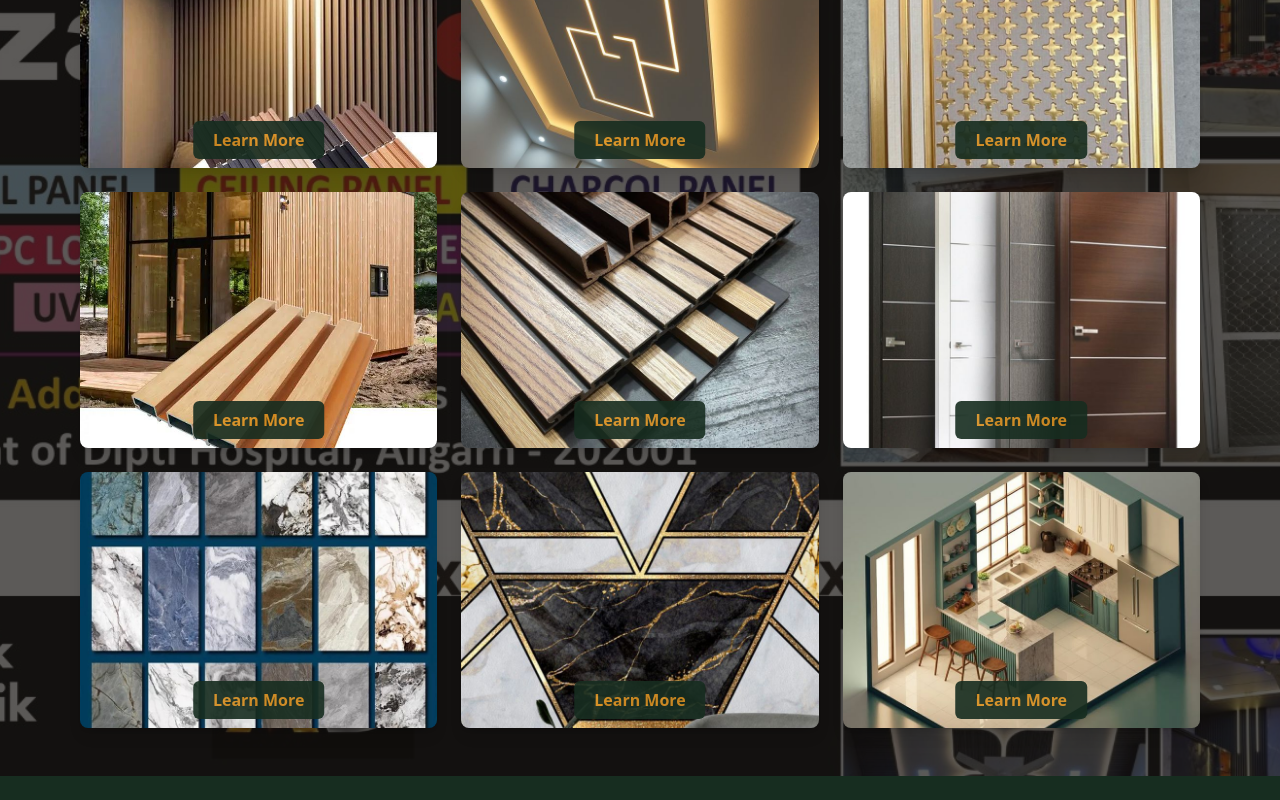
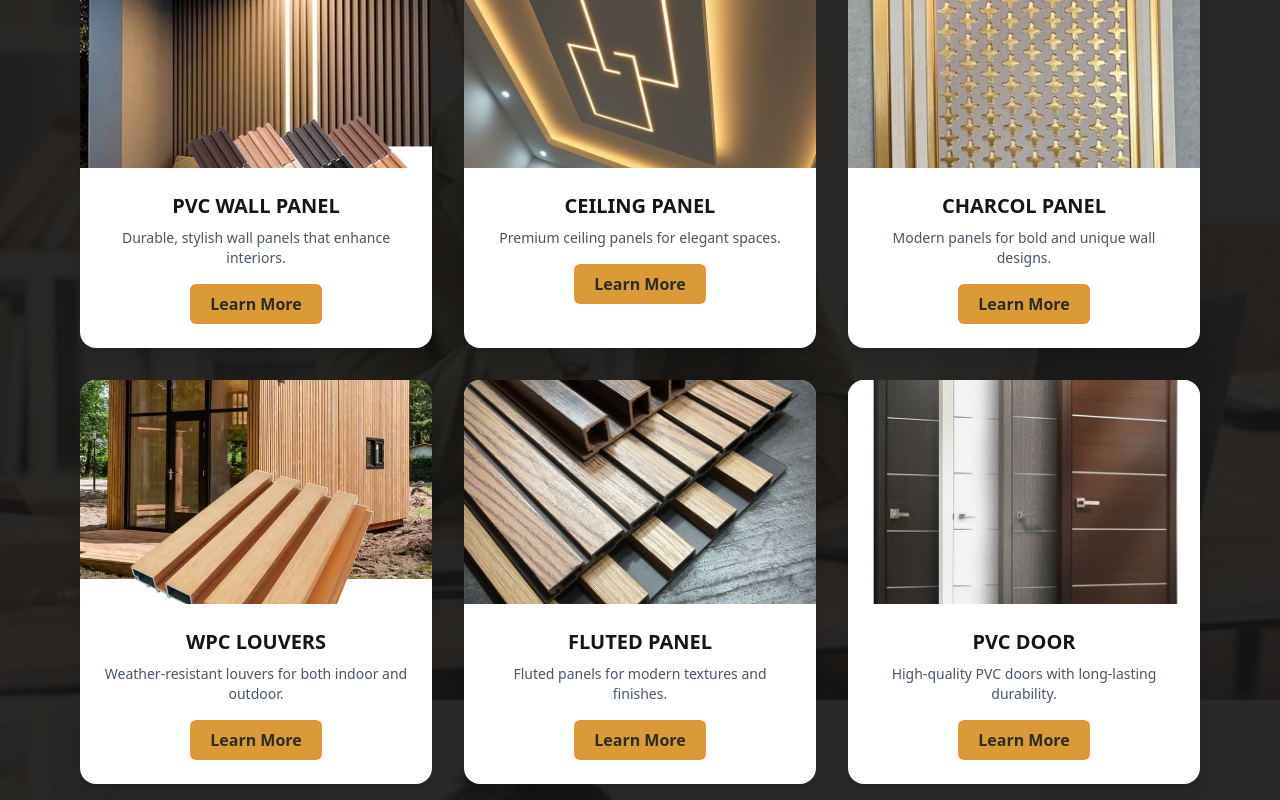
Before and after one commit to WebWorldHub0009/azam-decor, a React (Vite) app: page /services in a window 1280 px wide. Shown: the part 1100-1900 px from the top of the page. Built offline with nearby package versions, Linux system fonts and the light colour scheme.

Commit message:
card achanges

```diff
--- a/src/components/ServiceComponents/ServicesSection.jsx
+++ b/src/components/ServiceComponents/ServicesSection.jsx
@@ -2,57 +2,60 @@ import React from "react";
 import { Link } from "react-router-dom";
 
 const services = [
-  { id: 1, title: "PVC WALL PANEL", img: "/images/High Quality Factory Direct Waterproof Interior….jpeg" },
-  { id: 2, title: "CEILING PANEL", img: "/images/1dfbdb8e-17c6-41a5-863b-9f677d7e9313.jpeg" },
-  { id: 3, title: "CHARCOL PANEL", img: "/images/Panel Size _ 1ft x 9_5ft , New Star Pattern, The….jpeg" },
-  { id: 4, title: "WPC LOUVERS", img: "/images/Cheap Wall Cladding Pvc Wpc House Hight Quality….jpeg" },
-  { id: 5, title: "FLUTED PANEL", img: "/images/What is the Advantages of WPC materials for FLUTED….jpeg" },
-  { id: 6, title: "PVC DOOR", img: "/images/中国工厂预挂设计实心芯板现代内饰木门 - Buy Door,Wood Door,China Wood….jpeg" },
-  { id: 7, title: "UV MARBLE SHEET", img: "/images/Waterproof Seamless Flexible Plastic Wall Panel….jpeg" },
-  { id: 8, title: "WALL PAPER", img: "/images/Love art deco_ Take a look at this custom-made….jpeg" },
-  { id: 9, title: "Kitchen Design Wall", img: "/images/Thrilled to announce my first NFT collection “The….jpeg" },
+  { id: 1, title: "PVC WALL PANEL", desc: "Durable, stylish wall panels that enhance interiors.", img: "/images/High Quality Factory Direct Waterproof Interior….jpeg" },
+  { id: 2, title: "CEILING PANEL", desc: "Premium ceiling panels for elegant spaces.", img: "/images/1dfbdb8e-17c6-41a5-863b-9f677d7e9313.jpeg" },
+  { id: 3, title: "CHARCOL PANEL", desc: "Modern panels for bold and unique wall designs.", img: "/images/Panel Size _ 1ft x 9_5ft , New Star Pattern, The….jpeg" },
+  { id: 4, title: "WPC LOUVERS", desc: "Weather-resistant louvers for both indoor and outdoor.", img: "/images/Cheap Wall Cladding Pvc Wpc House Hight Quality….jpeg" },
+  { id: 5, title: "FLUTED PANEL", desc: "Fluted panels for modern textures and finishes.", img: "/images/What is the Advantages of WPC materials for FLUTED….jpeg" },
+  { id: 6, title: "PVC DOOR", desc: "High-quality PVC doors with long-lasting durability.", img: "/images/中国工厂预挂设计实心芯板现代内饰木门 - Buy Door,Wood Door,China Wood….jpeg" },
+  { id: 7, title: "UV MARBLE SHEET", desc: "Marble-look UV sheets for premium interiors.", img: "/images/Waterproof Seamless Flexible Plastic Wall Panel….jpeg" },
+  { id: 8, title: "WALL PAPER", desc: "Stylish wallpapers to add character to your walls.", img: "/images/Love art deco_ Take a look at this custom-made….jpeg" },
+  { id: 9, title: "Kitchen Design Wall", desc: "Creative designs to make your kitchen stand out.", img: "/images/Thrilled to announce my first NFT collection “The….jpeg" },
 ];
 
 export default function ServicesSection() {
   return (
     <section
-      className="py-12 bg-fixed bg-center bg-cover relative" id="services"
+      className="py-16 bg-fixed bg-center bg-cover relative"
+      id="services"
       style={{
         backgroundImage:
-          "url('/images/WhatsApp Image 2025-09-22 at 10.29.46_776b371a.jpg')", // background image
+          "url('/images/2b82bf4c-17c6-4a89-9b72-77bd13ac9a85.jpeg')",
       }}
     >
-      {/* Overlay for dark effect */}
-      <div className="absolute inset-0 bg-[#171512]/70"></div>
+      {/* Overlay */}
+      <div className="absolute inset-0 bg-[#171512]/90"></div>
 
       <div className="relative max-w-6xl mx-auto px-4">
-        <h2 className="text-3xl font-bold text-center mb-8 text-[#D99021]">
+        <h2 className="text-3xl font-bold text-center mb-12 text-[#D99021]">
           Our Services
         </h2>
 
-        <div className="grid grid-cols-1 sm:grid-cols-2 lg:grid-cols-3 gap-6">
+        <div className="grid grid-cols-1 sm:grid-cols-2 lg:grid-cols-3 gap-8">
           {services.map((service) => (
             <div
               key={service.id}
-              className="relative group overflow-hidden rounded-lg shadow-lg"
+              className="bg-white rounded-2xl shadow-lg overflow-hidden transform hover:-translate-y-2 hover:shadow-2xl transition duration-500 group hover:bg-[#fffedd]"
             >
-              {/* Background Image */}
+              {/* Image */}
               <img
                 src={service.img}
                 alt={service.title}
-                className="w-full h-64 object-cover transform group-hover:scale-110 transition duration-500"
+                className="w-full h-56 object-cover group-hover:scale-105 transition-transform duration-500"
               />
 
-              {/* Overlay Title on Hover */}
-              <div className="absolute inset-0 bg-black/50 flex items-center justify-center opacity-0 group-hover:opacity-100 transition duration-500">
-                <h3 className="text-2xl font-bold text-white">{service.title}</h3>
-              </div>
+              {/* Content */}
+              <div className="p-6 text-center">
+                <h3 className="text-xl font-bold text-[#171512] group-hover:text-[#D99021] transition duration-300">
+                  {service.title}
+                </h3>
+                <p className="text-gray-600 text-sm mt-2 mb-4">
+                  {service.desc}
+                </p>
 
-              {/* Learn More Button */}
-              <div className="absolute bottom-4 left-1/2 -translate-x-1/2">
                 <Link
                   to={`/services/${service.id}`}
-                  className="px-5 py-2 bg-[#172D20] text-[#D99021] font-semibold rounded-md opacity-90 group-hover:opacity-100 transition duration-300 hover:bg-[#D99021] hover:text-[#171512]"
+                  className="inline-block px-5 py-2 bg-[#D99021] text-[#171512] font-semibold rounded-md opacity-90 hover:opacity-100 transition duration-300 hover:bg-[#ffac30] hover:text-[#fff1dc]"
                 >
                   Learn More
                 </Link>
```
Also changed, not shown: src/components/SubComponents/Portfolio.jsx (+112 -11 lines).
